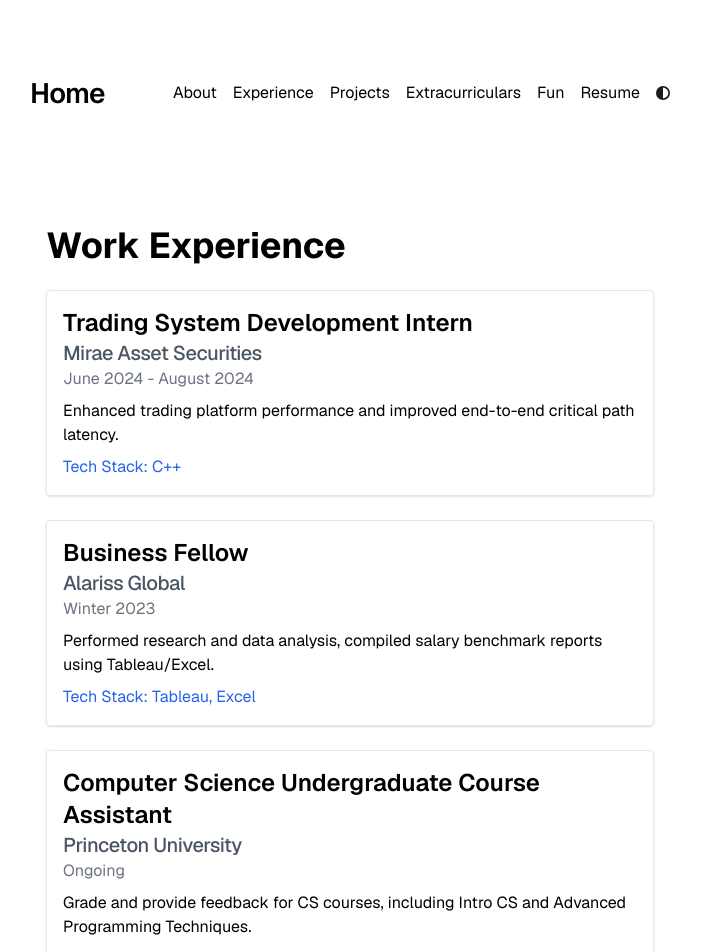
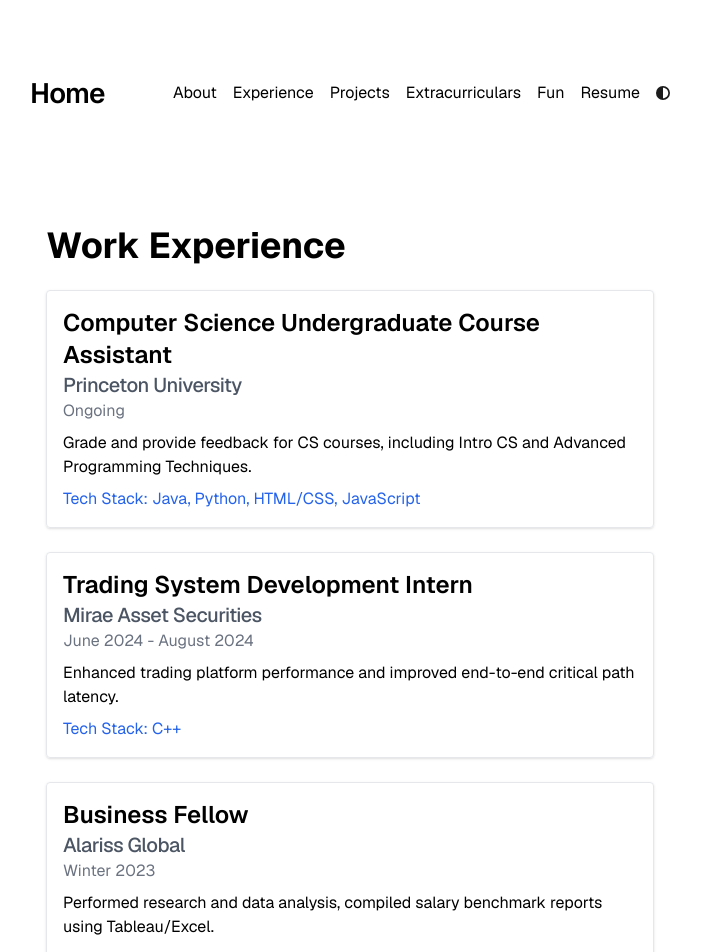
Before and after one commit to marvin-chen/nextfolio-a-simple-next-js-portfolio, a Next.js app: page /experience in a window 1280 px wide. Shown: the top 952 px of the page, without its empty margins (290-991 px from the left). Built offline with nearby package versions, Linux system fonts and the light colour scheme.

Commit message:
changed order of work experience

```diff
--- a/app/experience/page.tsx
+++ b/app/experience/page.tsx
@@ -1,6 +1,13 @@
 import React from 'react';
 
 const experiences = [
+  {
+    title: "Computer Science Undergraduate Course Assistant",
+    company: "Princeton University",
+    date: "Ongoing",
+    description: "Grade and provide feedback for CS courses, including Intro CS and Advanced Programming Techniques.",
+    techStack: "Java, Python, HTML/CSS, JavaScript"
+  },
   {
     title: "Trading System Development Intern",
     company: "Mirae Asset Securities",
@@ -14,13 +21,6 @@
     date: "Winter 2023",
     description: "Performed research and data analysis, compiled salary benchmark reports using Tableau/Excel.",
     techStack: "Tableau, Excel"
-  },
-  {
-    title: "Computer Science Undergraduate Course Assistant",
-    company: "Princeton University",
-    date: "Ongoing",
-    description: "Grade and provide feedback for CS courses, including Intro CS and Advanced Programming Techniques.",
-    techStack: "Java, Python, HTML/CSS, JavaScript"
   }
 ];
 
```
